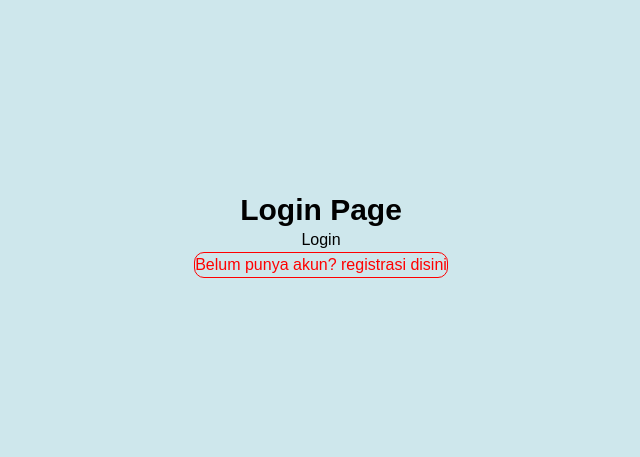
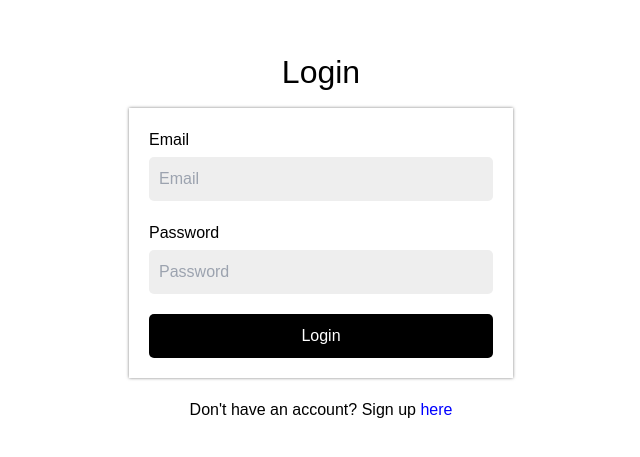
Before and after one commit to Gerryyhonatan/Next-Basic, a Next.js app: page /auth/login in a window 1280 px wide. Shown: the part 165-622 px from the top of the page, without its empty margins (319-959 px from the left). Built offline with nearby package versions, Linux system fonts and the light colour scheme.

Commit message:
feat: auth login

```diff
--- a/src/lib/firebase/service.ts
+++ b/src/lib/firebase/service.ts
@@ -14,6 +14,21 @@
     }));
     return data
 };
+
+export async function signIn(userData: {email: string}) {
+    const q = query(collection(firestore, "users"), where("email", "==", userData.email));
+    const snapshot = await getDocs(q);
+    const data = snapshot.docs.map((doc) => ({
+        id: doc.id,
+        ...doc.data(),
+    }));
+
+    if(data) {
+        return data[0];
+    } else {
+        return null;
+    }
+}
 
 export async function retrieveDataById(collectionName: string, id: string) {
     const snapshot = await getDoc(doc(firestore, collectionName, id));
--- a/src/middleware.ts
+++ b/src/middleware.ts
@@ -2,9 +2,10 @@
 import type { NextRequest } from "next/server";
 import withAuth from "./middlewares/withAuth";
 
+// eslint-disable-next-line @typescript-eslint/no-unused-vars
 export function mainMiddleware(req: NextRequest) {
     const res = NextResponse.next();
     return res;
 };
 
-export default withAuth(mainMiddleware, ["/profile"]);
+export default withAuth(mainMiddleware, ["/profile", "/admin"]);
--- a/src/middlewares/withAuth.ts
+++ b/src/middlewares/withAuth.ts
@@ -1,5 +1,7 @@
 import { getToken } from "next-auth/jwt";
 import { NextFetchEvent, NextMiddleware, NextRequest, NextResponse } from "next/server";
+
+const onlyAdmin = ["/admin"];
 
 export default function withAuth(middleware: NextMiddleware, requireAuth: string[] = []) {
     return async (req: NextRequest, next: NextFetchEvent) => {
@@ -10,8 +12,12 @@
                 secret: process.env.NEXTAUTH_SECRET,
             });
             if(!token) {
-                const url = new URL("/", req.url);
+                const url = new URL("/auth/login", req.url);
+                url.searchParams.set("callbackUrl", encodeURI(req.url));
                 return NextResponse.redirect(url);
+            }
+            if(token.role !== "admin" && onlyAdmin.includes(pathname)) {
+                return NextResponse.redirect(new URL("/", req.url));
             }
         }
             return middleware(req, next);
--- /dev/null
+++ b/src/pages/admin/index.tsx
@@ -0,0 +1,9 @@
+const AdminPage = () => {
+    return (
+        <div>
+            <h1>Admin Page</h1>
+        </div>
+    );
+};
+
+export default AdminPage;
--- a/src/pages/api/auth/[...nextauth].ts
+++ b/src/pages/api/auth/[...nextauth].ts
@@ -1,6 +1,8 @@
 import { NextAuthOptions } from "next-auth";
 import CredentialsProvider from "next-auth/providers/credentials";
 import NextAuth from "next-auth/next";
+import { signIn } from "@/lib/firebase/service";
+import { compare } from "bcrypt";
 
 const authOptions: NextAuthOptions = {
     session: {
@@ -16,25 +18,24 @@
                     label: "Email",
                     type: "email",
                 },
-                fullname: {
-                    label: "Fullname",
-                    type: "text",
-                },
                 password: {
                     label: "Password",
                     type: "password",
                 },
             },
                 async authorize(credentials) {
-                    const {email, password, fullname} = credentials as {
+                    const {email, password} = credentials as {
                         email: string;
-                        fullname: string;
                         password: string;
                     };
                     // eslint-disable-next-line @typescript-eslint/no-explicit-any
-                    const user: any = {id: 1, email: email, fullname: fullname, password: password};
+                    const user: any = await signIn({email});
                     if (user) {
-                        return user;
+                        const passwordConfirm = await compare(password, user.password);
+                        if(passwordConfirm) {
+                           return user
+                        }
+                        return null;
                     } else {
                         return null;
                     }
@@ -47,6 +48,7 @@
             if(account?.provider === "credentials") {
                 token.email = user.email;
                 token.fullname = user.fullname;
+                token.role = user.role;
         }
         return token;
     },
@@ -58,9 +60,15 @@
         if("fullname" in token) {
             session.user.fullname = token.fullname;
         }
+        if("role" in token) {
+            session.user.role = token.role;
+        }
         return session;
     }
 },
+    pages: {
+        signIn: "/auth/login",
+    }
 }
 
 export default NextAuth(authOptions);
--- a/src/pages/auth/login.tsx
+++ b/src/pages/auth/login.tsx
@@ -1,10 +1,10 @@
-import LoginViews from "@/views/auth/login";
+import LoginView from "@/views/auth/login";
 
 const LoginPage = () => {
 
     return (
        <>
-        <LoginViews/>
+        <LoginView/>
        </>
     );
 };
--- a/src/views/auth/login/Login.module.scss
+++ b/src/views/auth/login/Login.module.scss
@@ -1,10 +1,48 @@
-@import "@/styles/colors.scss";
-
 .login {
     display: flex;
+    align-items: center;
+    justify-content: center;
     flex-direction: column;
-    justify-content: center;
-    align-items: center;
     height: 100vh;
-    background-color: map-get($map: $schema, $key: primary);
+    width: 100vw;
+    &__title {
+        font-size: 32px;
+        margin-bottom: 1%;
+    }
+    &__error {
+        color: red;
+        margin-bottom: 10px;
+    }
+    &__form {
+        width: 30%;
+        padding: 20px;
+        box-shadow: 0 0 3px rgba($color: #000000, $alpha: 0.5);
+        margin-bottom: 20px;
+        &__item {
+            display: flex;
+            flex-direction: column;
+            margin-bottom: 20px;
+            &__label {
+                margin-bottom: 5px;
+            }
+            &__input {
+                padding: 10px;
+                border-radius: 5px;
+                background-color: #eee;
+            }
+            &__button {
+                padding: 10px;
+                border-radius: 5px;
+                background-color: #000;
+                color: #fff;
+                cursor: pointer;
+                width: 100%;
+            }
+        }
+    }
+    &__link {
+        a {
+            color: blue
+        }
+    }
 }
--- a/src/views/auth/login/index.tsx
+++ b/src/views/auth/login/index.tsx
@@ -1,22 +1,69 @@
 import Link from "next/link";
+import styles from "./Login.module.scss";
+import { useState } from "react";
 import { useRouter } from "next/router";
-import styles from "./Login.module.scss";
+import { signIn } from "next-auth/react";
 
-const LoginViews = () => {
-    const router = useRouter();
-    const handleLogin = () => {
-        router.push("/product")
+const LoginView = () => {
+    const [isLoading, setIsLoading] = useState(false);
+
+    const [error, setError] = useState("");
+
+    const {push, query} = useRouter()
+
+    // eslint-disable-next-line @typescript-eslint/no-explicit-any
+    const callbackUrl: any = query.callbackUrl || "/";
+    // eslint-disable-next-line @typescript-eslint/no-explicit-any
+    const handleSubmit = async (event: any) => {
+        event.preventDefault();
+        setError("");
+        setIsLoading(true);
+
+        try {
+          const res = await signIn("credentials", {
+            redirect: false,
+            email: event.target.email.value,
+            password: event.target.password.value,
+            callbackUrl
+          });
+
+          if(!res?.error) {
+            setIsLoading(false);
+            push(callbackUrl);
+          } else {
+            setIsLoading(false);
+            setError("Email or password is incorrect");
+          }
+        // eslint-disable-next-line @typescript-eslint/no-explicit-any, @typescript-eslint/no-unused-vars
+        } catch (error: any) {
+          setIsLoading(false);
+          setError("Email or password is incorrect");
+        }
     }
-  return (
-    <div className={styles.login}>
-      <h1 className="text-3xl font-bold">Login Page</h1>
-      <button onClick={() => handleLogin()}>Login</button>
-      <p style={{ color : "red", border: "1px solid red", borderRadius: "10px"}}>
-        Belum punya akun? registrasi
-        <Link href={"/auth/register"}> disini</Link>
-      </p>
-    </div>
-  );
-};
 
-export default LoginViews;
+    return (
+        <div className={styles.login}>
+            <h1 className={styles.login__title}>Login</h1>
+            {error && <p className={styles.login__error}>{error}</p>}
+            <div className={styles.login__form}>
+                <form onSubmit={handleSubmit}>
+                    <div className={styles.login__form__item}>
+                    <label htmlFor="email" className={styles.login__form__item__label}>Email</label>
+                    <input type="email" id="email" name="email" placeholder="Email" className={styles.login__form__item__input} />
+                    </div>
+                    <div className={styles.login__form__item}>
+                    <label htmlFor="password" className={styles.login__form__item__label}>Password</label>
+                    <input type="password" id="password" name="password" placeholder="Password" className={styles.login__form__item__input} />
+                    </div>
+                    <button type="submit" className={styles.login__form__item__button} disabled={isLoading}>
+                        {isLoading ? "Loading..." : "Login"}
+                    </button>
+                </form>
+            </div>
+            <p className={styles.login__link}>Don{"'"}t have an account? Sign up <Link href="/auth/register">here</Link></p>
+        </div>
+    )
+}
+
+
+export default LoginView
```
